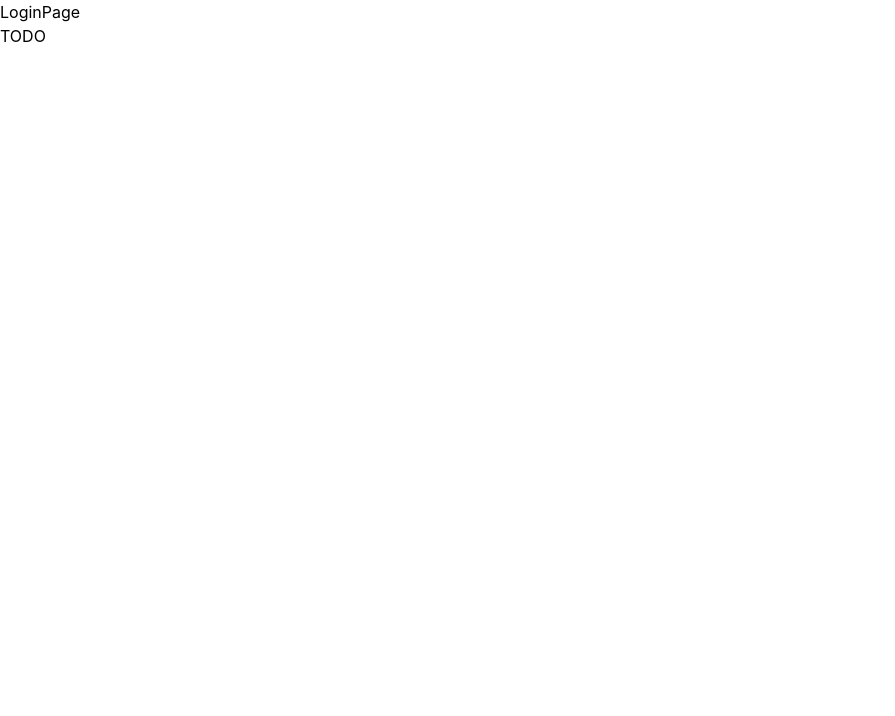
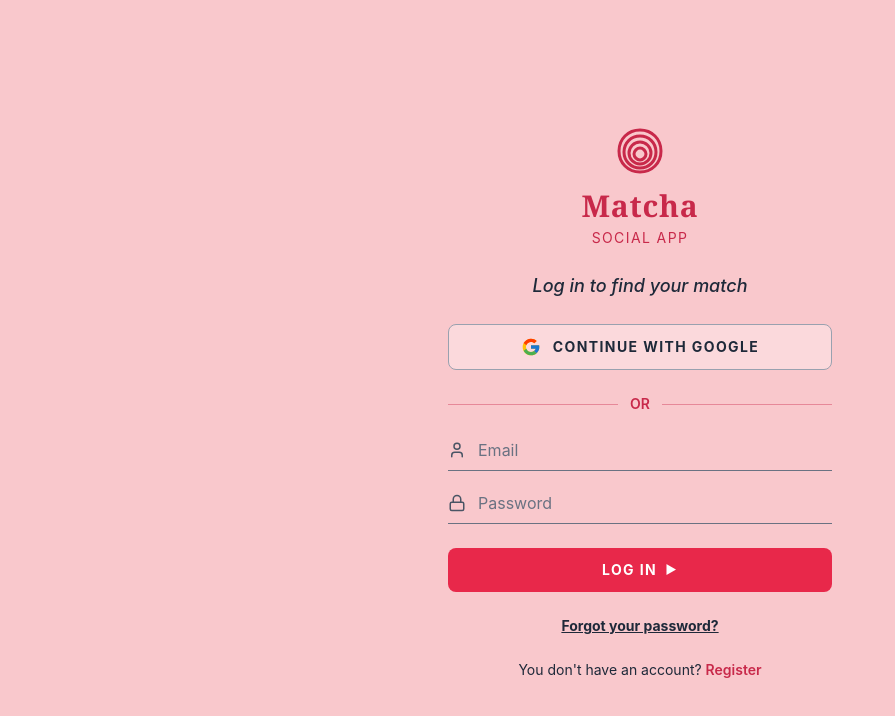
Before and after one commit to belmqadem/matcha, a React (Vite) app in the folder client/: page /login in a window 1280 px wide. Shown: the top 716 px of the page, without its empty margins (0-895 px from the left). Built offline with nearby package versions, Linux system fonts and the light colour scheme.

Commit message:
feat(client): implement login page with Google authentication and form handling

```diff
--- a/client/src/pages/auth/LoginPage.tsx
+++ b/client/src/pages/auth/LoginPage.tsx
@@ -1,8 +1,164 @@
+import { useState } from 'react';
+import { useNavigate } from 'react-router-dom';
+import { User, Lock } from 'lucide-react';
+
 export default function LoginPage() {
+  const navigate = useNavigate();
+  const [form, setForm] = useState({ email: '', password: '' });
+
+  const handleChange = (e: React.ChangeEvent<HTMLInputElement>) => {
+    setForm({ ...form, [e.target.name]: e.target.value });
+  };
+
+  const handleSubmit = async (e: React.FormEvent) => {
+    e.preventDefault();
+    console.log('Login payload:', form);
+  };
+
+  const handleGoogle = () => {
+    window.location.href = '/api/auth/google';
+  };
+
   return (
-    <div className="page">
-      <h1>LoginPage</h1>
-      <p>TODO</p>
+    <div className="min-h-screen bg-[#f9c8cc] flex items-center justify-center px-4 py-10 font-sans">
+      <div className="w-full max-w-sm flex flex-col items-center gap-6">
+        {/* Logo Block */}
+        <div className="flex flex-col items-center gap-1">
+          {/* Logo Icon */}
+          <div className="w-16 h-16 flex items-center justify-center">
+            <svg width="60" height="60" viewBox="0 0 60 60" fill="none">
+              {/* Fingerprint-like concentric arcs */}
+              <path
+                d="M30 8 C18 8 9 17 9 29 C9 41 18 50 30 50 C42 50 51 41 51 29 C51 17 42 8 30 8Z"
+                stroke="#C8294A"
+                strokeWidth="3"
+                fill="none"
+              />
+              <path
+                d="M30 14 C21 14 14 21 14 30 C14 39 21 46 30 46 C39 46 46 39 46 30 C46 21 39 14 30 14Z"
+                stroke="#C8294A"
+                strokeWidth="3"
+                fill="none"
+              />
+              <path
+                d="M30 20 C24 20 19 25 19 31 C19 37 24 42 30 42 C36 42 41 37 41 31 C41 25 36 20 30 20Z"
+                stroke="#C8294A"
+                strokeWidth="3"
+                fill="none"
+              />
+              <path
+                d="M30 26 C27 26 24 29 24 32 C24 35 27 38 30 38 C33 38 36 35 36 32 C36 29 33 26 30 26Z"
+                stroke="#C8294A"
+                strokeWidth="3"
+                fill="none"
+              />
+            </svg>
+          </div>
+          <h1
+            className="text-3xl font-bold text-[#C8294A] tracking-wide"
+            style={{ fontFamily: 'Georgia, serif' }}
+          >
+            Matcha
+          </h1>
+          <p className="text-[#C8294A] text-sm tracking-widest uppercase">Social app</p>
+        </div>
+
+        {/* Tagline */}
+        <p className="text-gray-800 text-lg italic font-medium text-center">
+          Log in to find your match
+        </p>
+
+        {/* Google Button */}
+        <button
+          onClick={handleGoogle}
+          className="w-full flex items-center justify-center gap-3 border border-gray-400 bg-white/30 hover:bg-white/50 transition rounded-lg py-3 px-4 text-gray-800 font-bold tracking-widest text-sm"
+        >
+          <svg xmlns="http://www.w3.org/2000/svg" width="20" height="20" viewBox="0 0 48 48">
+            <path
+              fill="#FFC107"
+              d="M43.611,20.083H42V20H24v8h11.303c-1.649,4.657-6.08,8-11.303,8c-6.627,0-12-5.373-12-12c0-6.627,5.373-12,12-12c3.059,0,5.842,1.154,7.961,3.039l5.657-5.657C34.046,6.053,29.268,4,24,4C12.955,4,4,12.955,4,24c0,11.045,8.955,20,20,20c11.045,0,20-8.955,20-20C44,22.659,43.862,21.35,43.611,20.083z"
+            />
+            <path
+              fill="#FF3D00"
+              d="M6.306,14.691l6.571,4.819C14.655,15.108,18.961,12,24,12c3.059,0,5.842,1.154,7.961,3.039l5.657-5.657C34.046,6.053,29.268,4,24,4C16.318,4,9.656,8.337,6.306,14.691z"
+            />
+            <path
+              fill="#4CAF50"
+              d="M24,44c5.166,0,9.86-1.977,13.409-5.192l-6.19-5.238C29.211,35.091,26.715,36,24,36c-5.202,0-9.619-3.317-11.283-7.946l-6.522,5.025C9.505,39.556,16.227,44,24,44z"
+            />
+            <path
+              fill="#1976D2"
+              d="M43.611,20.083H42V20H24v8h11.303c-0.792,2.237-2.231,4.166-4.087,5.571c0.001-0.001,0.002-0.001,0.003-0.002l6.19,5.238C36.971,39.205,44,34,44,24C44,22.659,43.862,21.35,43.611,20.083z"
+            />
+          </svg>
+          CONTINUE WITH GOOGLE
+        </button>
+
+        {/* Divider */}
+        <div className="w-full flex items-center gap-3">
+          <div className="flex-1 h-px bg-[#C8294A]/40" />
+          <span className="text-[#C8294A] text-sm font-semibold">OR</span>
+          <div className="flex-1 h-px bg-[#C8294A]/40" />
+        </div>
+
+        {/* Form */}
+        <form onSubmit={handleSubmit} className="w-full flex flex-col gap-5">
+          {/* Email */}
+          <div className="flex items-center gap-3 border-b border-gray-500 pb-2">
+            <User size={18} className="text-gray-600 shrink-0" />
+            <input
+              name="email"
+              type="email"
+              placeholder="Email"
+              value={form.email}
+              onChange={handleChange}
+              required
+              className="flex-1 bg-transparent outline-none text-gray-800 placeholder-gray-500 text-base"
+            />
+          </div>
+
+          {/* Password */}
+          <div className="flex items-center gap-3 border-b border-gray-500 pb-2">
+            <Lock size={18} className="text-gray-600 shrink-0" />
+            <input
+              name="password"
+              type="password"
+              placeholder="Password"
+              value={form.password}
+              onChange={handleChange}
+              required
+              className="flex-1 bg-transparent outline-none text-gray-800 placeholder-gray-500 text-base"
+            />
+          </div>
+
+          {/* Submit */}
+          <button
+            type="submit"
+            className="w-full bg-[#E8284A] hover:bg-[#c8203e] transition text-white font-bold tracking-widest py-3 rounded-lg flex items-center justify-center gap-2 text-sm mt-1"
+          >
+            LOG IN <span className="text-xs">▶</span>
+          </button>
+        </form>
+
+        {/* Forgot password */}
+        <button
+          className="text-gray-800 font-bold underline text-sm hover:text-[#C8294A] transition"
+          onClick={() => navigate('/forgot-password')}
+        >
+          Forgot your password?
+        </button>
+
+        {/* Switch to register */}
+        <p className="text-gray-800 text-sm text-center">
+          You don't have an account?{' '}
+          <button
+            className="text-[#C8294A] font-semibold hover:underline"
+            onClick={() => navigate('/register')}
+          >
+            Register
+          </button>
+        </p>
+      </div>
     </div>
   );
 }
```
